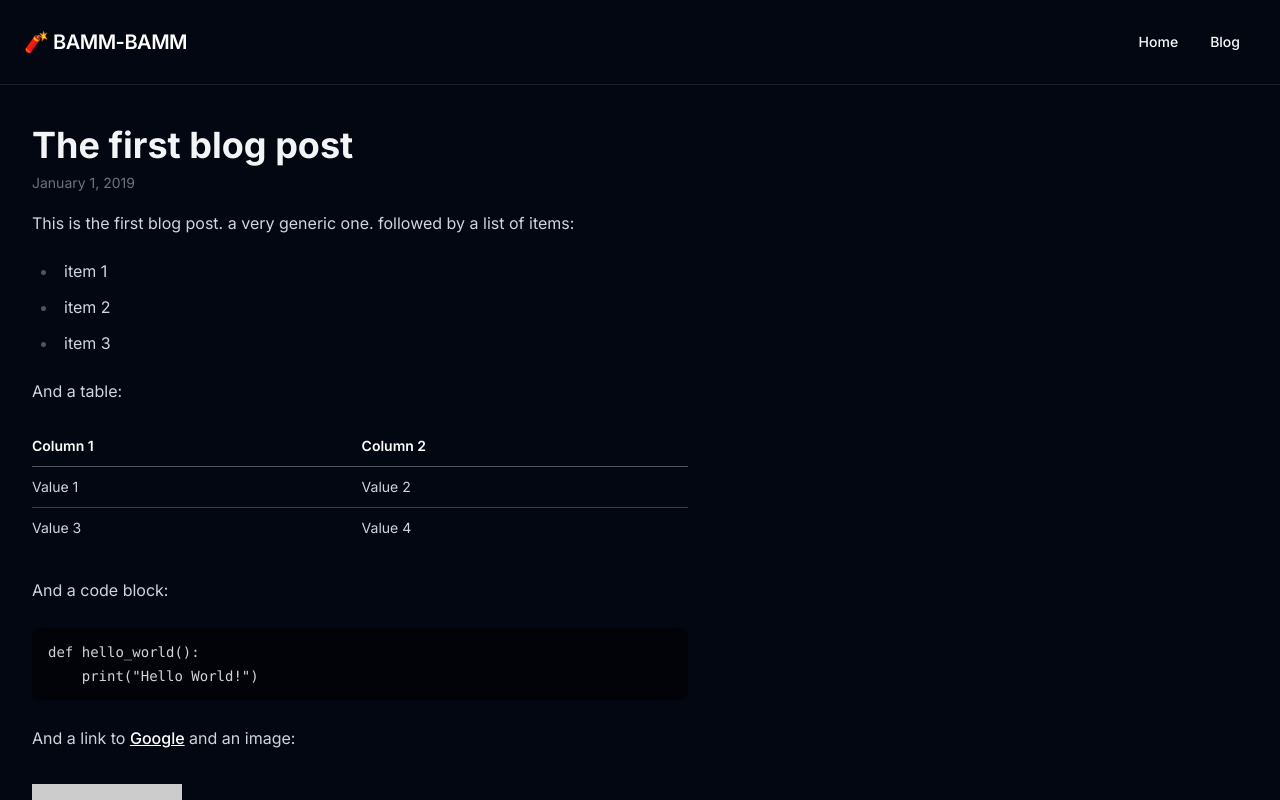
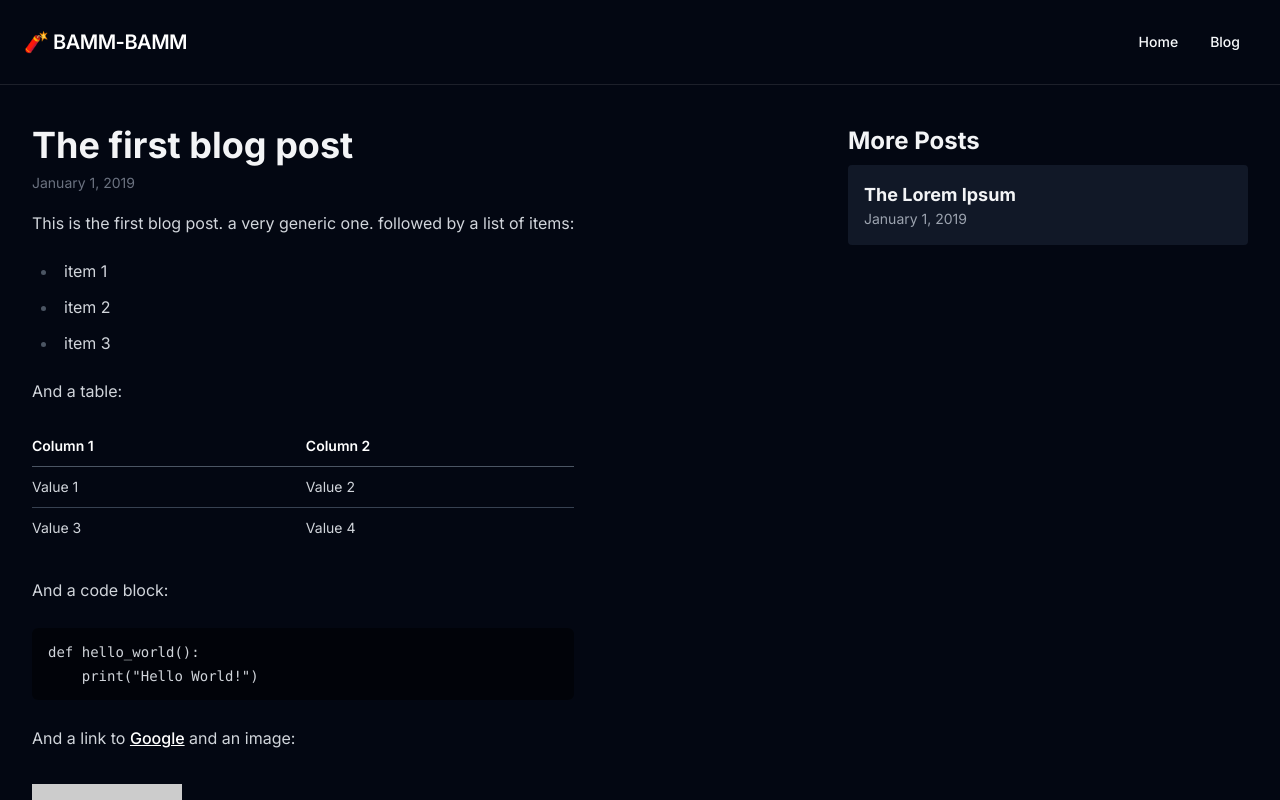
Before and after one commit to Royal-lobster/BAMM-BAMM-IQ-GPT-DEMO, a Next.js app: page /blog/my-first-blog-post in a window 1280 px wide. Shown: the top 800 px of the page. Built offline with nearby package versions, Linux system fonts and the light colour scheme.

Commit message:
Add MorePostsCard component to display other blog posts on the page

```diff
--- /dev/null
+++ b/app/blog/[slug]/MorePostsCard.tsx
@@ -0,0 +1,27 @@
+import Link from "next/link";
+import React from "react";
+
+type MorePostsCardProps = {
+	title: string;
+	date: Date;
+	slug: string;
+};
+
+const MorePostsCard = ({ title, date, slug }: MorePostsCardProps) => {
+	return (
+		<div>
+			<Link href={`/blog/${slug}`} className="text-lg font-bold my-2">
+				{title}
+			</Link>
+			<p className="text-gray-400 text-sm">
+				{date.toLocaleDateString("en-US", {
+					day: "numeric",
+					month: "long",
+					year: "numeric",
+				})}
+			</p>
+		</div>
+	);
+};
+
+export default MorePostsCard;
--- a/app/blog/[slug]/page.tsx
+++ b/app/blog/[slug]/page.tsx
@@ -1,9 +1,10 @@
 import React from "react";
 import path from "path";
-import { readFile } from "fs/promises";
+import { readFile, readdir } from "fs/promises";
 import matter from "gray-matter";
 import ReactMarkdown from "react-markdown";
 import remarkGfm from "remark-gfm";
+import MorePostsCard from "./MorePostsCard";
 
 const POSTS_DIRECTORY = path.join(process.cwd(), "posts");
 
@@ -15,8 +16,12 @@ type PostPageProps = {
 
 const PostPage = async ({ params: { slug } }: PostPageProps) => {
 	const post = await getPost(slug);
+	const posts = await getAllPosts();
+	const filteredPosts = posts.filter((p) => p.slug !== slug);
+
 	return (
-		<main className="container mx-auto my-10">
+		<main className="container mx-auto my-10 flex gap-4 justify-between">
+			<article>
 				<h1 className="text-4xl font-bold mb-2">{post.title}</h1>
 				<div className="text-gray-500 text-sm mb-4">
 					{post.date.toLocaleDateString("en-US", {
@@ -31,6 +36,19 @@ const PostPage = async ({ params: { slug } }: PostPageProps) => {
 				>
 					{post.content}
 				</ReactMarkdown>
+			</article>
+			<aside>
+				<h2 className="text-2xl font-bold mb-2">More Posts</h2>
+				<div className="space-y-4 min-w-[400px] p-4 rounded bg-gray-900 divide-y">
+					{filteredPosts.map((post) => (
+						<MorePostsCard
+							title={post.title}
+							date={post.date}
+							slug={post.slug}
+						/>
+					))}
+				</div>
+			</aside>
 		</main>
 	);
 };
@@ -45,4 +63,23 @@ const getPost = async (slug: string) => {
 	};
 };
 
+const getAllPosts = async () => {
+	const allBlogFiles = await readdir(POSTS_DIRECTORY, { recursive: false });
+
+	const posts = await Promise.all(
+		allBlogFiles.map(async (file) => {
+			const post = await readFile(path.join(POSTS_DIRECTORY, file));
+			const { data, content } = matter(post);
+			return {
+				title: data.title,
+				date: data.date,
+				slug: data.slug,
+				excerpt: `${content.slice(0, 140)}...`,
+			};
+		}),
+	);
+
+	return posts;
+};
+
 export default PostPage;
```
Lines whose indentation alone changed are shown as unchanged.
